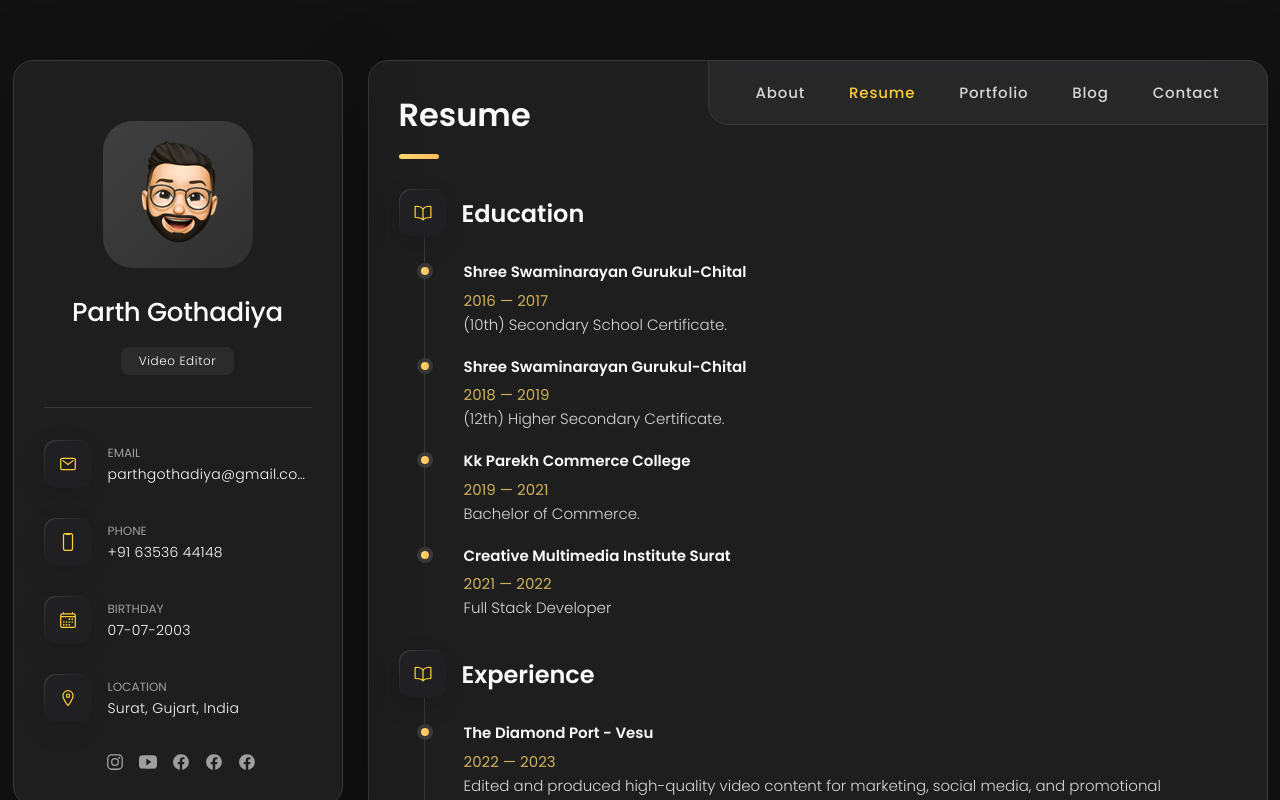
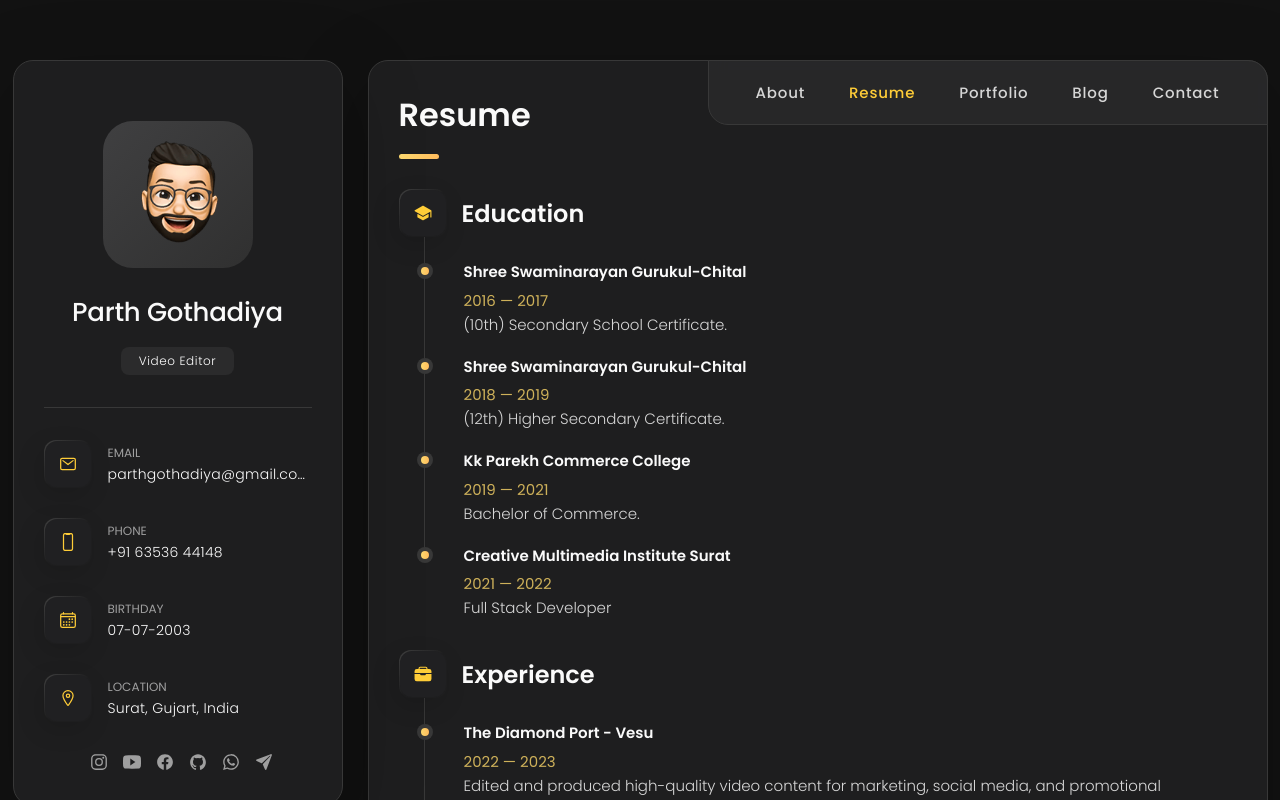
Before and after one commit to parth-gothadiya/portfollow, a React (Vite) app: page /resume in a window 1280 px wide. Shown: the top 800 px of the page. Built offline with nearby package versions, Linux system fonts and the light colour scheme.

Commit message:
icon change resume

```diff
--- a/src/pages/Blog.jsx
+++ b/src/pages/Blog.jsx
@@ -188,4 +188,4 @@ const Blog = () => {
   )
 }
 
-export default Blog
+export default Blog;
--- a/src/pages/Resume.jsx
+++ b/src/pages/Resume.jsx
@@ -1,3 +1,89 @@
+// import React from "react";
+
+// const Resume = () => {
+//   return (
+//     <article className="resume active" data-page="resume">
+//       <header>
+//         <h2 className="h2 article-title">Resume</h2>
+//       </header>
+
+//       {Object.keys(window.config.resume.timeline).map((key) => {
+//         const timelineItem = window.config.resume.timeline[key];
+
+//         return (
+//           <section key={key} className="timeline">
+//             <div className="title-wrapper">
+//               <div className="icon-box">
+//                 {/* <ion-icon name="book-outline"></ion-icon> */}
+//                 <ion-icon name="ribbon"></ion-icon>
+
+
+//               </div>
+//               <h3 className="h3">{key}</h3>
+
+//             </div>
+
+//             <ol className="timeline-list">
+
+
+
+//               {timelineItem.map((item, index) => {
+//                 return (
+
+//                   <li key={index} className="timeline-item">
+
+//                     <h4 className="h4 timeline-item-title">
+//                       {item.institution}
+//                       { item.position}
+//                     </h4>
+
+//                     <span>{item.years}</span>
+
+//                     <p className="timeline-text">{item.description}</p>
+//                   </li>
+//                 );
+//               })}
+//             </ol>
+
+//           </section>
+//         );
+//       })}
+
+//       <section className="skill">
+//         <h3 className="h3 skills-title">My skills</h3>
+
+//         <ul className="skills-list content-card">
+//           {window.config.resume.skills.map((skill, index) => {
+//             return (
+//               <li key={index} className="skills-item">
+//                 <div className="title-wrapper">
+//                   <h5 className="h5">{skill.name}</h5>
+//                   <data value={skill.percentage}>{skill.percentage}%</data>
+
+//                 </div>
+
+//                 <div className="skill-progress-bg">
+//                   <div
+//                     className="skill-progress-fill"
+//                     style={{ width: `${skill.percentage}%` }}
+//                   ></div>
+//                 </div>
+//               </li>
+//             );
+//           })}
+//         </ul>
+//       </section>
+//     </article>
+//   );
+// };
+
+// export default Resume;
+
+
+
+
+
+
 import React from "react";
 
 const Resume = () => {
@@ -9,14 +95,18 @@ const Resume = () => {
 
       {Object.keys(window.config.resume.timeline).map((key) => {
         const timelineItem = window.config.resume.timeline[key];
+        const isExperience = key.toLowerCase().includes("experience");
 
         return (
           <section key={key} className="timeline">
             <div className="title-wrapper">
               <div className="icon-box">
-                <ion-icon name="book-outline"></ion-icon>
+                {isExperience ? (
+                  <ion-icon name="briefcase"></ion-icon>
+                ) : (
+                  <ion-icon name="school"></ion-icon>
+                )}
               </div>
-
               <h3 className="h3">{key}</h3>
             </div>
 
@@ -24,10 +114,8 @@ const Resume = () => {
               {timelineItem.map((item, index) => {
                 return (
                   <li key={index} className="timeline-item">
-
                     <h4 className="h4 timeline-item-title">
-                      {item.institution}
-                      { item.position}
+                      {item.institution}  {item.position}
                     </h4>
 
                     <span>{item.years}</span>
@@ -51,7 +139,6 @@ const Resume = () => {
                 <div className="title-wrapper">
                   <h5 className="h5">{skill.name}</h5>
                   <data value={skill.percentage}>{skill.percentage}%</data>
-
                 </div>
 
                 <div className="skill-progress-bg">
--- a/src/project.config.json
+++ b/src/project.config.json
@@ -27,13 +27,19 @@
       },
       {
         "label": "Telegream",
-        "icon": "logo-facebook",
+        "icon": "logo-github",
         "url": "/"
       },
       {
         "label": "Whatapp",
-        "icon": "logo-facebook",
+        "icon": "logo-whatsapp",
         "url": "/"
+      },
+
+      {
+        "label": "Telegream",
+        "icon": "paper-plane",
+        "url": "https://t.me/+X9Hk05CnH4o4MmRl"
       }
     ]
   },
@@ -94,7 +100,7 @@
           "description": "Edited and produced high-quality video content for marketing, social media, and promotional campaigns."
         },
         {
-          "position": "Swaminarayan Vadtal Gadi (SVG),",
+          "position": "Swaminarayan Vadtal Gadi (SVG)",
           "years": "2023 — 2023",
           "description": "Integrated animations, transitions, and VFX to enhance video storytelling.Organized and archived footage to streamline project efficiency."
         },
```
Also changed, not shown: 1 other file (tests, documents, lock files or other folders).
